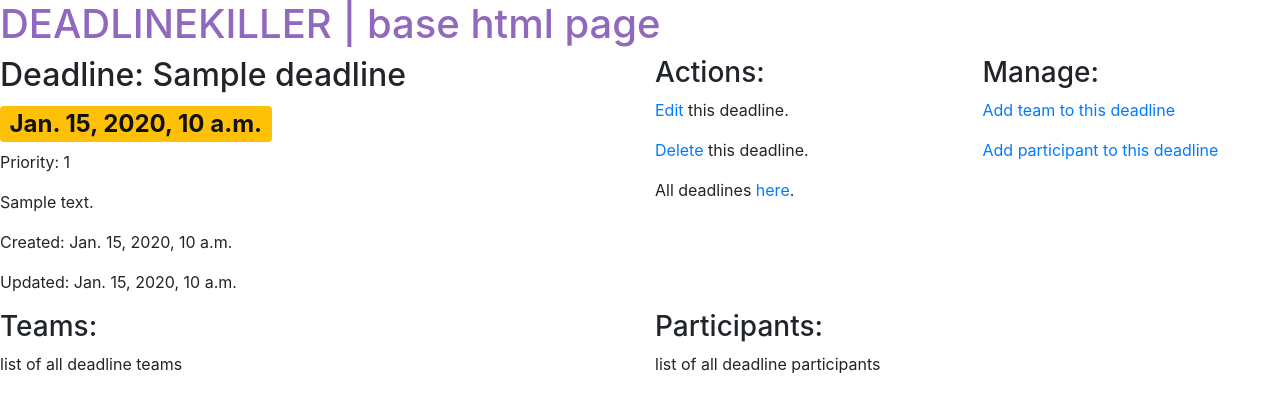
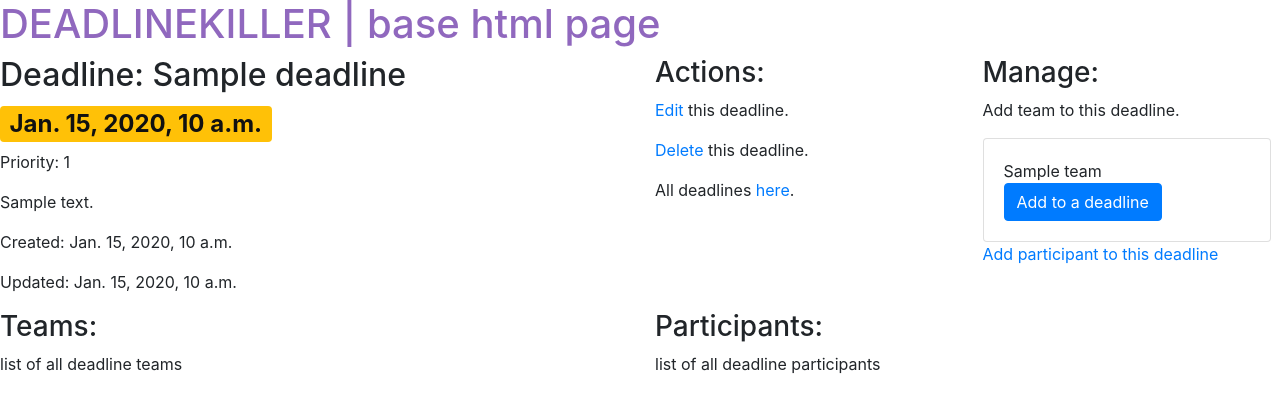
Before and after one commit to lucaromanowski/deadlinekiller, a Django app: a page that uses deadlinekiller/deadlines/templates/deadlines/deadline_detail.html in a window 1280 px wide. Shown: the part 40-453 px from the top of the page. Run offline with Django 3.2, Linux system fonts and the light colour scheme; a user stored in the database is signed in; tables that the repository leaves empty hold one stand-in row (values such as "Sample post"); some libraries are stand-ins or nearby versions.

Commit message:
deadline detail view options - begin

```diff
--- a/deadlinekiller/deadlines/templates/deadlines/deadline_detail.html
+++ b/deadlinekiller/deadlines/templates/deadlines/deadline_detail.html
@@ -30,7 +30,20 @@
 
 		<div class="col-3">
 			<h3>Manage:</h3>
-			<p><a href="#">Add team to this deadline</a></p>
+			<p>Add team to this deadline.</p>
+				{% for team in all_user_teams %}
+					<div class="card" style="width: 18rem;">
+						 <div class="card-body">
+							{{ team }}
+							<form action="" method="post">
+								<input type="hidden" name="team_pk" value="{{ team.pk }}">
+								<input type="hidden" name="deadlinde_pk" value="{{ deadline.pk }}">
+								{% csrf_token %}
+								<input type="submit" value="Add to a deadline" class="btn btn-primary">
+							</form>
+						</div>
+					</div>
+				{% endfor %}
 			<p><a href="#">Add participant to this deadline</a></p>
 		</div>
 
--- a/deadlinekiller/deadlines/views.py
+++ b/deadlinekiller/deadlines/views.py
@@ -7,6 +7,8 @@ from django.utils.text import slugify
 
 from .forms import DeadlineForm
 from .models import Deadline
+from account.models import Profile
+from teams.models import Team
 
 
 @login_required
@@ -30,8 +32,19 @@ def deadline_list(request):
 
 @login_required
 def deadline_detail(request, pk, slug):
+	# Get deadline
 	deadline = get_object_or_404(Deadline, pk=pk, slug=slug)
-	return render(request, 'deadlines/deadline_detail.html', {'deadline' : deadline})
+	# Get teams user created
+	user_teams = Team.objects.filter(creator=request.user)
+	print('user teams: ', str(user_teams))
+	# Get teams user (profile) is participant of
+	teams_participant = request.user.profile.team.all()
+	all_user_teams = user_teams | teams_participant
+	all_user_teams = all_user_teams.distinct()
+	print('teams participant', str(teams_participant))
+
+	return render(request, 'deadlines/deadline_detail.html', {'deadline' : deadline,
+															  'all_user_teams' : all_user_teams})
 
 
 @login_required
```
